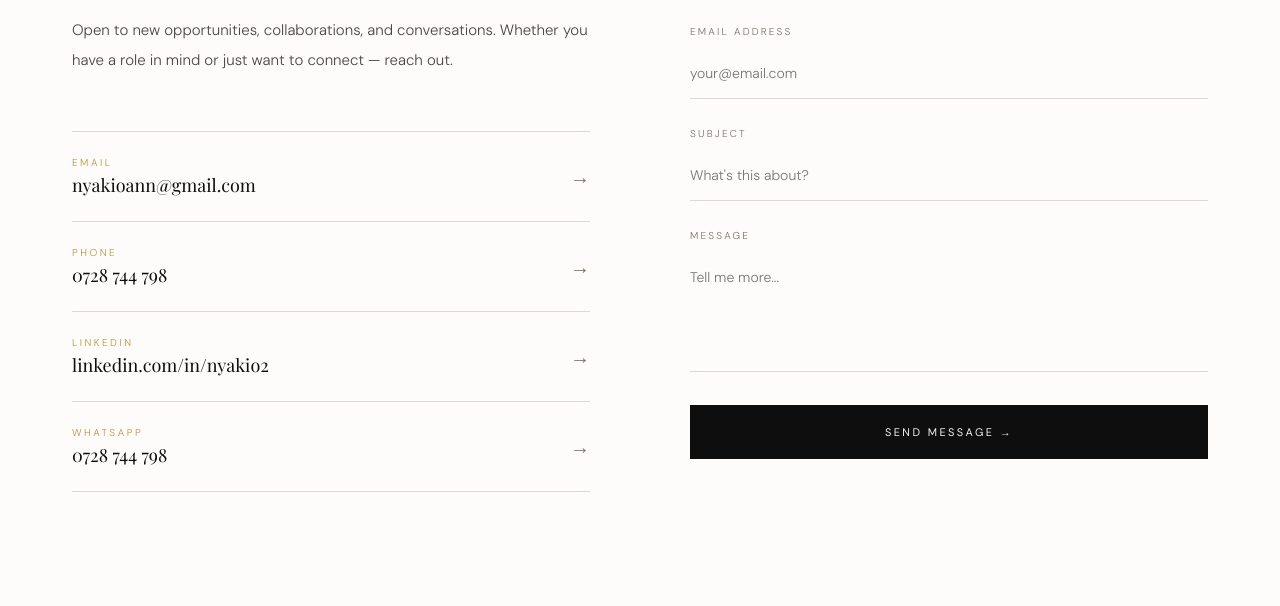
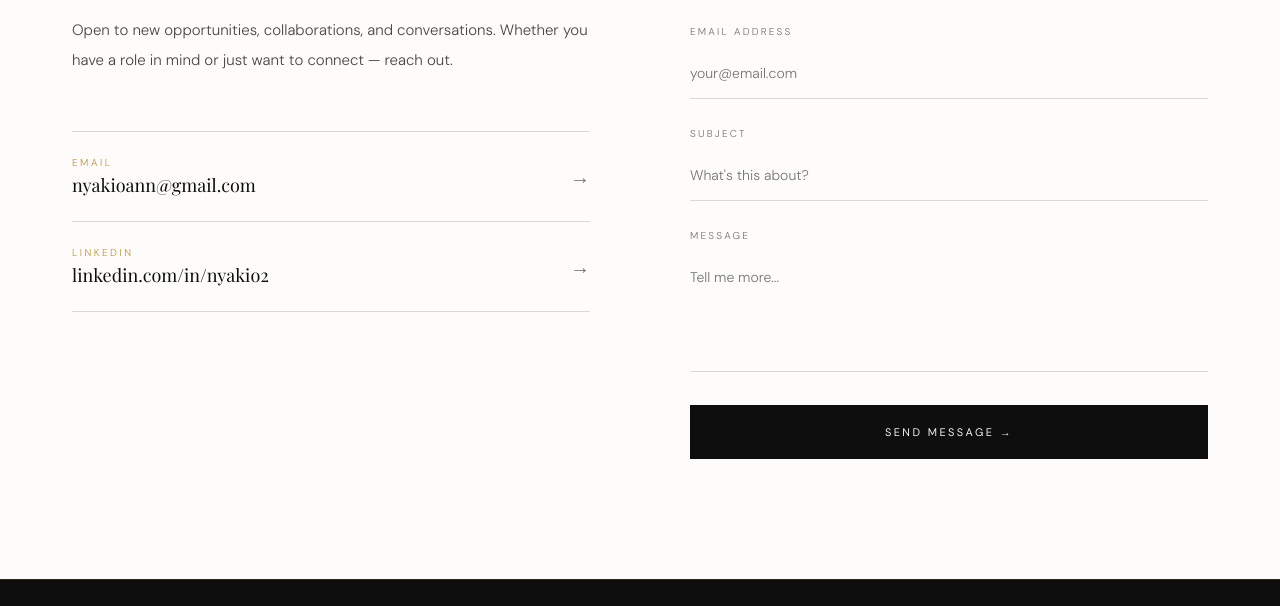
Before and after one commit to nyakioann/nyakioann.github.io-, a plain HTML site: page index.html in a window 1280 px wide. Shown: the part 6538-7144 px from the top of the page. Drawn offline with nearby package versions, Linux system fonts and the light colour scheme; a web font is replaced by a local one.

Commit message:
Add files via upload

```diff
--- a/index.html
+++ b/index.html
@@ -938,24 +938,10 @@ footer {
         </div>
         <span class="c-link-arrow">→</span>
       </a>
-      <a href="tel:+254728744798" class="c-link">
-        <div>
-          <span class="c-link-label">Phone</span>
-          <span class="c-link-value">0728 744 798</span>
-        </div>
-        <span class="c-link-arrow">→</span>
-      </a>
       <a href="https://linkedin.com/in/nyakio2" target="_blank" class="c-link">
         <div>
           <span class="c-link-label">LinkedIn</span>
           <span class="c-link-value">linkedin.com/in/nyakio2</span>
-        </div>
-        <span class="c-link-arrow">→</span>
-      </a>
-      <a href="https://wa.me/254728744798" target="_blank" class="c-link">
-        <div>
-          <span class="c-link-label">WhatsApp</span>
-          <span class="c-link-value">0728 744 798</span>
         </div>
         <span class="c-link-arrow">→</span>
       </a>
```
